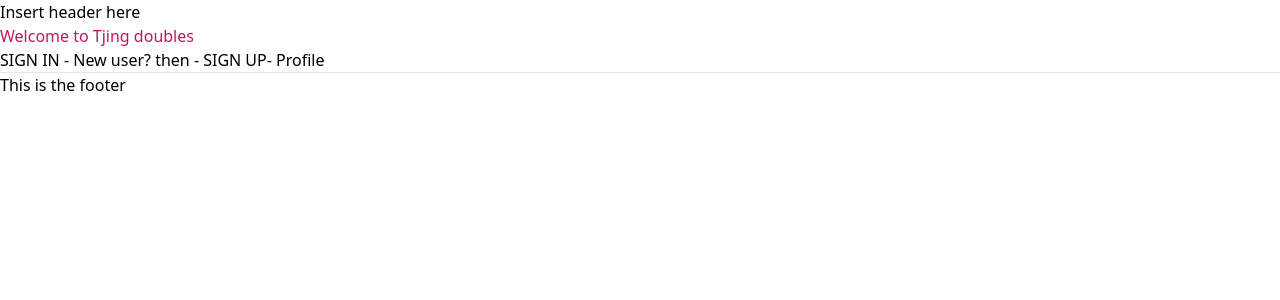
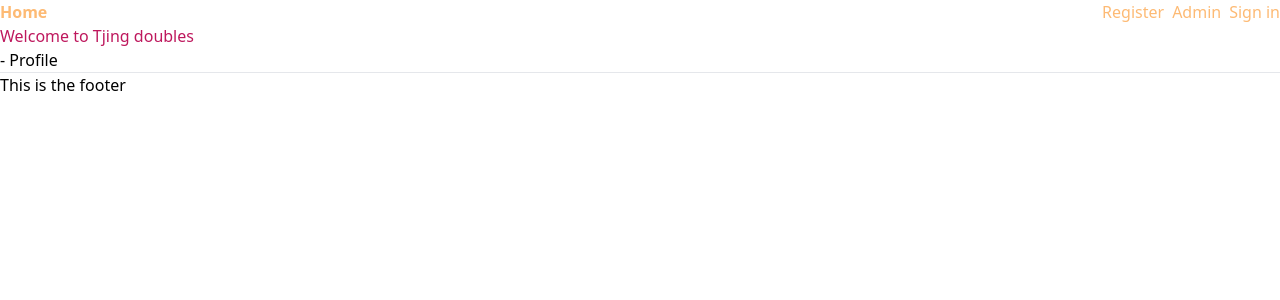
Before and after one commit to OGester/duels-mvp, a Next.js app: page / in a window 1280 px wide. Shown: the top 300 px of the page. Built offline with nearby package versions, Linux system fonts and the light colour scheme; no server answers.

Commit message:
created a global navbar that shows the log out button when logged in  and sign in button when not.

```diff
--- a/app/layout.js
+++ b/app/layout.js
@@ -1,4 +1,5 @@
 import "./globals.css";
+import NavBar from "@/components/Navbar";
 
 export const metadata = {
   title: "Duels Prototype",
@@ -9,7 +10,9 @@ export default function RootLayout({ children }) {
   return (
     <html lang="en">
       <body className="">
-        <header>Insert header here</header>
+        <header>
+          <NavBar />
+        </header>
         <main className="">{children}</main>
         <footer className="border-t">This is the footer</footer>
       </body>
--- a/app/page.js
+++ b/app/page.js
@@ -1,14 +1,16 @@
 import Link from "next/link";
+import Head from "next/head";
 
 export default async function Home() {
   return (
     <>
-      <div>
+      <Head>
+        <title>Tjing Duels</title>
+      </Head>
+      <main>
         <h2 className="text-pink-700">Welcome to Tjing doubles</h2>
-        <Link href="/sign-in">SIGN IN -</Link> New user? then{" "}
-        <Link href="/register">- SIGN UP</Link>
         <Link href="/profile-page">- Profile</Link>
-      </div>
+      </main>
     </>
   );
 }
--- a/app/sign-in/page.jsx
+++ b/app/sign-in/page.jsx
@@ -1,4 +1,5 @@
 import SignInForm from "@/components/SignInForm";
+import Head from "next/head";
 
 export const metadata = {
   title: "Sign In",
@@ -7,6 +8,9 @@ export const metadata = {
 export default function SignInPage() {
   return (
     <>
+      <Head>
+        <title>Tjing Duels</title>
+      </Head>
       <h3 className="text-purple-500">Här loggar du in</h3>
 
       <div className="">
--- /dev/null
+++ b/components/NavLink.jsx
@@ -0,0 +1,20 @@
+"use client";
+
+import Link from "next/link";
+import { usePathname } from "next/navigation";
+//investigate what the prefetch is!
+export default function NavLink({ children, href, prefetch }) {
+  const pathname = usePathname();
+  if (href === pathname) {
+    return <span className="text-orange-300">{children}</span>;
+  }
+  return (
+    <Link
+      href={href}
+      prefetch={prefetch}
+      className="text-orange-300 hover:underline"
+    >
+      {children}
+    </Link>
+  );
+}
--- a/components/Navbar.jsx
+++ b/components/Navbar.jsx
@@ -1 +1,35 @@
 //create navbar here
+import { getUserFromSession } from "@/lib/auth";
+import NavLink from "./NavLink";
+import SignOutButton from "./SignOutButton";
+
+export default async function NavBar() {
+  const user = await getUserFromSession();
+  console.log("[NavBar] user:", user);
+  return (
+    <nav>
+      <ul className="flex gap-2">
+        <li className="font-bold font-orbitron">
+          <NavLink href="/">Home</NavLink>
+        </li>
+        <li className="ml-auto">
+          <NavLink href="/register">Register</NavLink>
+        </li>
+        <li>
+          <NavLink href="/admin" prefetch={false}>
+            Admin
+          </NavLink>
+        </li>
+        {user ? (
+          <li>
+            <SignOutButton />
+          </li>
+        ) : (
+          <li>
+            <NavLink href="/sign-in">Sign in</NavLink>
+          </li>
+        )}
+      </ul>
+    </nav>
+  );
+}
--- /dev/null
+++ b/lib/routes.js
@@ -0,0 +1,4 @@
+export const SIGNIN = "/sign-in";
+export const ROOT = "/";
+
+export const PUBLIC_ROUTES = ["sign-in", "/register"];
```
Also changed, not shown: middleware.js (+31 -8 lines).
